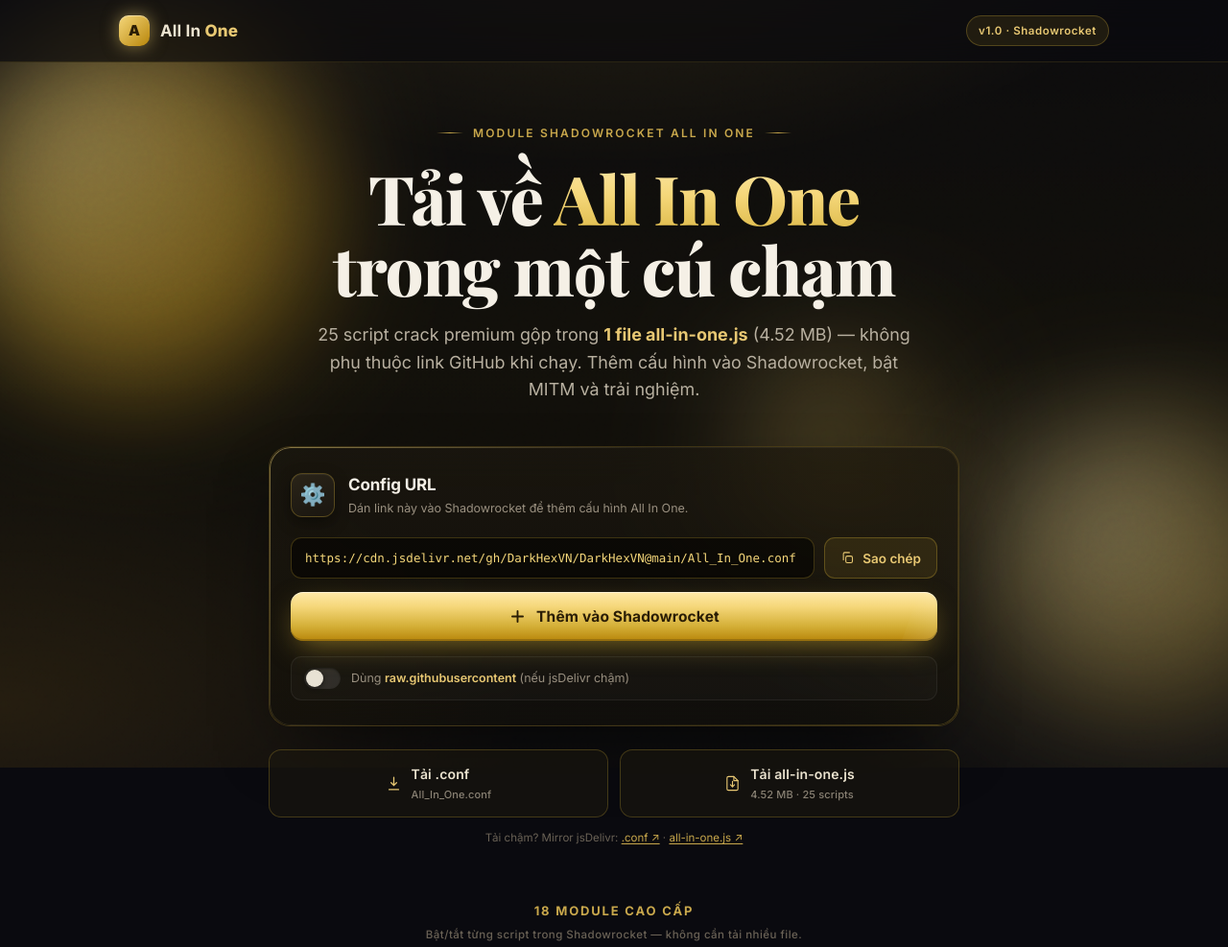
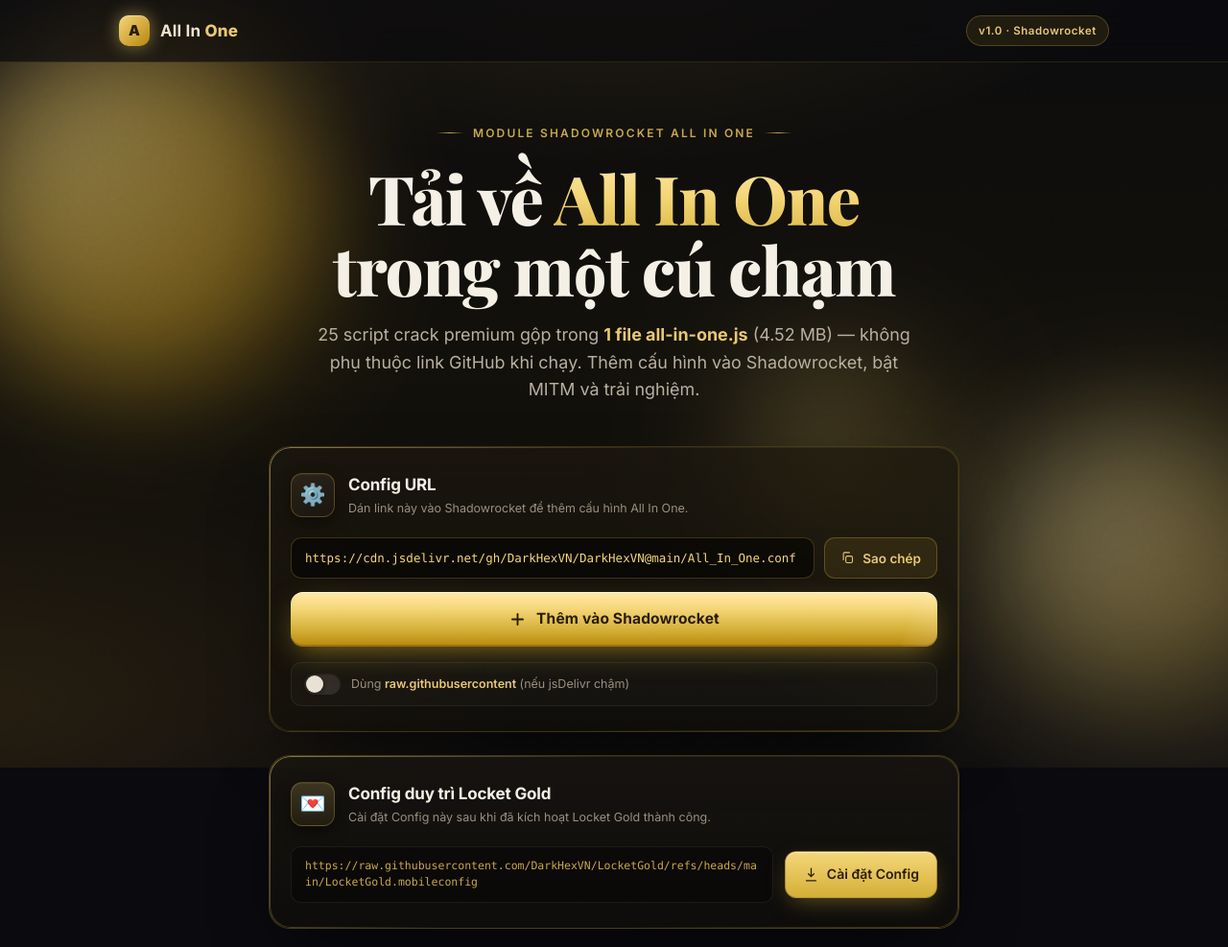
Before and after one commit to DarkHexVN/DarkHexVN, a plain HTML site: page index.html in a window 1280 px wide. Shown: the top 987 px of the page at 96% size. Drawn offline with nearby package versions, Linux system fonts and the light colour scheme.

```diff
--- a/index.html
+++ b/index.html
@@ -219,6 +219,37 @@
     .src-toggle input:focus-visible ~ .toggle-track { box-shadow: inset 0 1px 2px rgba(0,0,0,0.4), 0 0 0 3px rgba(212,175,55,0.3); }
     .src-toggle b { color: #e8c873; font-weight: 600; }
 
+    /* ============ LOCKET GOLD CONFIG CARD ============ */
+    .locket-card { border-color: rgba(212,175,55,0.28); }
+    .locket-card .card-ico { background: linear-gradient(180deg, rgba(245,215,122,0.18), rgba(212,175,55,0.08)); }
+    .locket-row {
+      display: flex; flex-direction: column; gap: 12px; align-items: stretch;
+    }
+    .locket-url {
+      display: block; padding: 11px 14px; border-radius: 10px;
+      background: rgba(0,0,0,0.35); border: 1px solid rgba(255,255,255,0.07);
+      color: #c9a84c; font-family: 'SF Mono', 'Menlo', monospace; font-size: 11.5px;
+      word-break: break-all; line-height: 1.5;
+    }
+    .locket-btn {
+      display: inline-flex; align-items: center; justify-content: center; gap: 8px;
+      padding: 12px 18px; border-radius: 12px; cursor: pointer;
+      font-family: inherit; font-size: 14px; font-weight: 600;
+      color: #2a1d05; background: linear-gradient(180deg, #f5d77a, #d4af37);
+      border: 1px solid rgba(120,90,15,0.5);
+      box-shadow: 0 8px 24px -8px rgba(212,175,55,0.5), inset 0 1px 0 rgba(255,255,255,0.6);
+      transition: transform 0.2s ease, box-shadow 0.2s ease;
+      text-decoration: none;
+    }
+    .locket-btn:hover { transform: translateY(-2px); box-shadow: 0 14px 36px -10px rgba(212,175,55,0.7), inset 0 1px 0 rgba(255,255,255,0.6); }
+    .locket-btn:active { transform: translateY(0) scale(0.99); }
+    .locket-btn svg { width: 17px; height: 17px; }
+    @media (min-width: 560px) {
+      .locket-row { flex-direction: row; align-items: center; }
+      .locket-url { flex: 1; }
+      .locket-btn { flex-shrink: 0; }
+    }
+
     /* ============ DOWNLOAD ROW (file anchors) ============ */
     .dl-row {
       max-width: 720px; margin: 0 auto 56px;
@@ -424,16 +455,34 @@
         </button>
       </div>
 
-      <button id="addBtn" class="add-btn" type="button" aria-label="Thêm cấu hình vào Shadowrocket">
+      <a id="addBtn" class="add-btn" href="shadowrocket://add/config?url=https://cdn.jsdelivr.net/gh/DarkHexVN/DarkHexVN@main/All_In_One.conf" aria-label="Thêm cấu hình vào Shadowrocket">
         <svg viewBox="0 0 24 24" fill="none" aria-hidden="true"><path d="M12 5v14M5 12h14" stroke="currentColor" stroke-width="2.4" stroke-linecap="round"/></svg>
         Thêm vào Shadowrocket
-      </button>
+      </a>
 
       <label class="src-toggle" for="srcToggle">
         <input type="checkbox" id="srcToggle" />
         <span class="toggle-track"><span class="toggle-thumb"></span></span>
         <span>Dùng <b>raw.githubusercontent</b> (nếu jsDelivr chậm)</span>
       </label>
+    </section>
+
+    <!-- LOCKET GOLD CONFIG CARD -->
+    <section class="card locket-card" aria-labelledby="locketH" style="margin-top:24px;">
+      <div class="card-head">
+        <div class="card-ico" aria-hidden="true">💌</div>
+        <div>
+          <h2 id="locketH">Config duy trì Locket Gold</h2>
+          <p>Cài đặt Config này sau khi đã kích hoạt Locket Gold thành công.</p>
+        </div>
+      </div>
+      <div class="locket-row">
+        <code class="locket-url">https://raw.githubusercontent.com/DarkHexVN/LocketGold/refs/heads/main/LocketGold.mobileconfig</code>
+        <a class="locket-btn" href="https://raw.githubusercontent.com/DarkHexVN/LocketGold/refs/heads/main/LocketGold.mobileconfig" download="LocketGold.mobileconfig" rel="noopener noreferrer">
+          <svg viewBox="0 0 24 24" fill="none" aria-hidden="true"><path d="M12 3v12m0 0l-4-4m4 4l4-4M5 21h14" stroke="currentColor" stroke-width="1.8" stroke-linecap="round" stroke-linejoin="round"/></svg>
+          Cài đặt Config
+        </a>
+      </div>
     </section>
 
     <!-- DOWNLOAD ROW -->
@@ -525,19 +574,16 @@
   <!-- Footer -->
   <footer>
     <div class="f-brand">All&nbsp;In&nbsp;<b>One</b></div>
-    <p>Module Shadowrocket · by mora_23099 (repack by Z.ai) · Dành cho mục đích giáo dục &amp; cá nhân.</p>
+    <p>Shadowrocket Config · v1.0 · maintained by <a style="color:#e8c873;text-decoration:none;" href="https://t.me/rov230909" target="_blank" rel="noopener noreferrer">@rov230909</a></p>
+    <p style="margin-top:4px;font-size:11px;color:#5a5246;">© 2025 DarkHexVN. All product names, logos, and brands are property of their respective owners.</p>
     <div class="f-links">
       <a class="f-link" href="https://github.com/DarkHexVN/DarkHexVN" target="_blank" rel="noopener noreferrer">
         <svg viewBox="0 0 24 24" fill="currentColor" aria-hidden="true"><path d="M12 .5A11.5 11.5 0 0 0 .5 12a11.5 11.5 0 0 0 7.86 10.92c.58.1.79-.25.79-.56v-2c-3.2.7-3.88-1.37-3.88-1.37-.53-1.34-1.3-1.7-1.3-1.7-1.05-.72.08-.7.08-.7 1.17.08 1.78 1.2 1.78 1.2 1.04 1.78 2.72 1.27 3.38.97.1-.75.4-1.27.73-1.56-2.55-.29-5.24-1.28-5.24-5.68 0-1.26.45-2.28 1.2-3.09-.12-.3-.52-1.46.11-3.04 0 0 .98-.31 3.2 1.18a11.1 11.1 0 0 1 5.82 0c2.22-1.5 3.2-1.18 3.2-1.18.63 1.58.23 2.74.11 3.04.75.81 1.2 1.83 1.2 3.09 0 4.41-2.69 5.39-5.25 5.67.41.36.78 1.07.78 2.16v3.2c0 .31.21.67.8.56A11.5 11.5 0 0 0 23.5 12 11.5 11.5 0 0 0 12 .5z"/></svg>
         GitHub
       </a>
-      <a class="f-link" href="https://t.me/tienich" target="_blank" rel="noopener noreferrer">
+      <a class="f-link" href="https://t.me/rov230909" target="_blank" rel="noopener noreferrer">
         <svg viewBox="0 0 24 24" fill="currentColor" aria-hidden="true"><path d="M21.95 4.27L18.6 19.2c-.25 1.1-.9 1.38-1.84.86l-5.1-3.76-2.46 2.37c-.27.27-.5.5-1.02.5l.36-5.18L17.05 5.5c.41-.37-.09-.57-.64-.2L6.4 12.06l-5.04-1.58c-1.1-.34-1.12-1.1.23-1.62l19.7-7.6c.91-.34 1.71.2 1.66 1.99z"/></svg>
-        Telegram
-      </a>
-      <a class="f-link" href="https://module-ios.netlify.app" target="_blank" rel="noopener noreferrer">
-        <svg viewBox="0 0 24 24" fill="none" aria-hidden="true"><circle cx="12" cy="12" r="9" stroke="currentColor" stroke-width="1.7"/><path d="M3 12h18M12 3c2.5 2.5 3.5 6 3.5 9s-1 6.5-3.5 9c-2.5-2.5-3.5-6-3.5-9s1-6.5 3.5-9z" stroke="currentColor" stroke-width="1.5"/></svg>
-        Homepage
+        @rov230909
       </a>
     </div>
   </footer>
@@ -575,10 +621,15 @@
 
       function currentUrl() { return srcToggle.checked ? URL_RAW : URL_JSDELIVR; }
       function syncInput() { confInput.value = currentUrl(); }
+      function syncDeepLink() {
+        // Cập nhật deep link shadowrocket://add/config?url=<currentUrl>
+        addBtn.setAttribute("href", "shadowrocket://add/config?url=" + encodeURIComponent(currentUrl()));
+      }
 
       // Toggle jsDelivr / raw
       srcToggle.addEventListener("change", function () {
         syncInput();
+        syncDeepLink();
         showToast(srcToggle.checked ? "Đã chuyển sang raw.githubusercontent" : "Đã chuyển sang jsDelivr CDN");
       });
 
@@ -605,7 +656,7 @@
 
       copyBtn.addEventListener("click", function () { copyUrl(); });
 
-      // Add to Shadowrocket: copy + scroll to steps
+      // Add to Shadowrocket: copy link before deep link opens (deep link href đã set)
       addBtn.addEventListener("click", function () {
         copyUrl(function () {
           if (stepsSection && stepsSection.scrollIntoView) {
@@ -627,6 +678,7 @@
       } catch (e) {}
 
       syncInput();
+      syncDeepLink();
     })();
   </script>
 </body>
```
